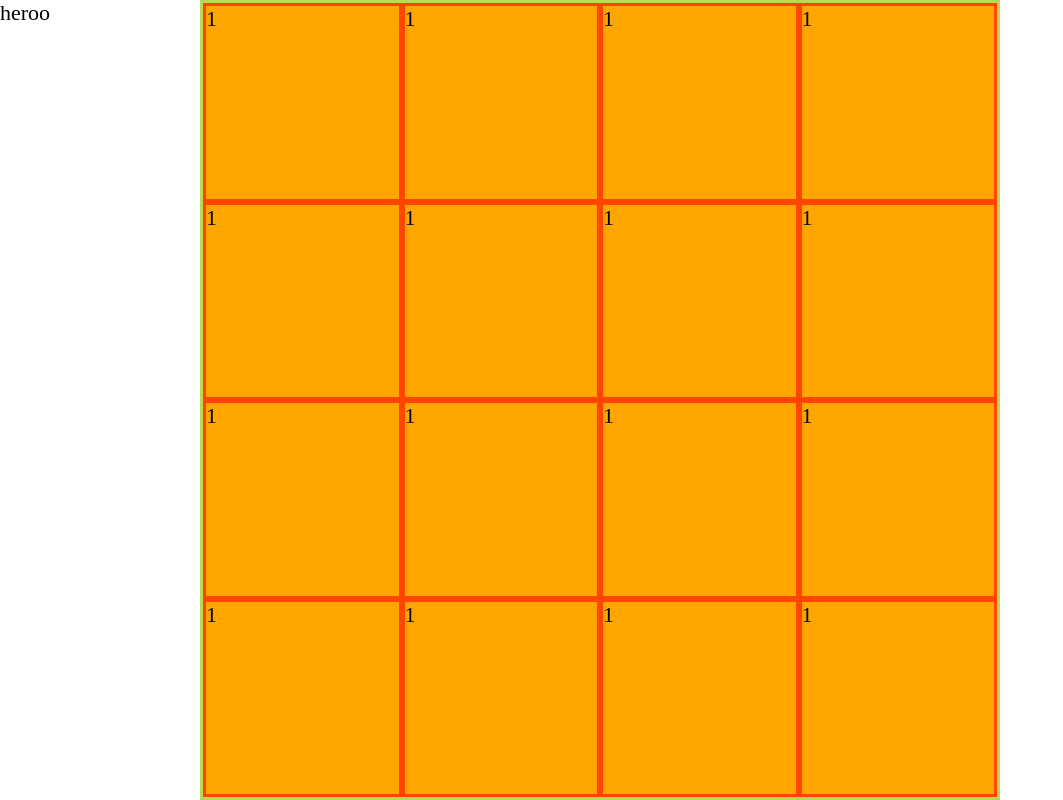
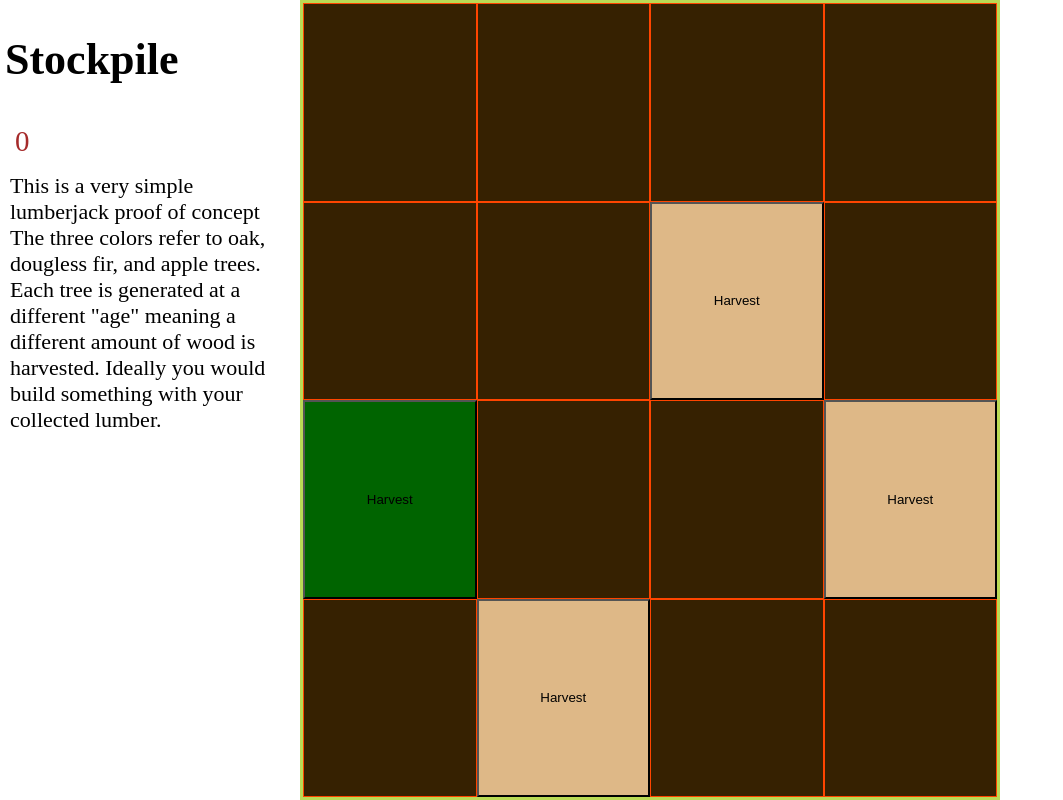
Before and after one commit to Ave700/First-website, a PHP site: page /tree-fellin/tree-fellin.html in a window 1280 px wide. Shown: the whole page, without its empty margins (0-1063 px from the left). Run offline with PHP 8.4, Linux system fonts and the light colour scheme.

Commit message:
Lumberjack addition

```diff
--- a/index.html
+++ b/index.html
@@ -57,6 +57,7 @@
           <li><a href="flex/flex-box.html"> Assignment 5</a></li>
           <li><a href="feed/feed.html">Assignment 7</a></li>
           <li><a href="jsexplore/sneakers.html">Assignment 7 .js exploration</a></li>
+          <li><a href="tree-fellin/tree-fellin.html">Assignment 9 Lumberjack POC</a></li>
 
 
         </ul>
--- a/scripts/tree-fellin.js
+++ b/scripts/tree-fellin.js
@@ -1,27 +1,106 @@
+let stockpile = 0;
+let treebank = [0,0,0,0,0,0,0,0,0,0,0,0,0,0,0,0];
+
+
 class Tree {
-    constructor(type, age, location) {
-        this.type = type;
+    constructor(id,age) {
+        this.id = id;
         this.age = age;
-        this.location = location;
-        var chopped = 0;
+        this.cssClass = "hold";
+
     }
 
     cut() {
-        this.chopped = 1;
+        document.getElementById(this.id).classList.remove(this.cssClass);
+        document.getElementById(this.id).innerHTML = "";
+        document.getElementById(this.id).classList.add('fertile');
+        stockpile = stockpile + this.wood;
+        document.getElementById("stock").innerHTML = stockpile;
+        treebank[(this.id)-1] = 0;
+        console.log(stockpile);
+    };
+
+    grow() {
+        console.log(this.id);
+        treebank[this.id] = 1;
+        document.getElementById(this.id).classList.remove('fertile');
+        document.getElementById(this.id).classList.add(this.cssClass);
+        document.getElementById(this.id).innerHTML = "<button onclick=\"tree"+this.id+".cut()\">Harvest</button>";
+    };
+
+}
+
+
+class Dougless extends Tree{
+    constructor(id,age){
+        super(id, age);
+        //added
+        this.wood = (age*20);
+        this.cssClass = 'dougless';
     }
 }
+class Apple extends Tree{
+    constructor(id,age){
+        super(id, age);
+        this.cssClass = 'apple';
+        this.wood = (age*10);
+    }
+}
+class Oak extends Tree{
+    constructor(id,age){
+        super(id, age);
+        this.cssClass = 'oak';
+        this.wood = (age*50);
+     }
+}
 
-var treeTypes = ['Dougless', 'Apple', 'Cherry'];
-var treeAges = [1,2,3];
-var treeLocations = [[1,1],[1,2],[1,3],[1,4],
-                    [2,1],[2,2],[2,3],[2,4],
-                    [3,1],[3,2],[3,3],[3,4],
-                    [4,1],[4,2],[4,3],[4,4]]
+//I had dreams of random/dynamic processes. Time stopped my and its all hard coded.
+let tree1 = new Oak(1,10);
+let tree2 = new Dougless(2,3);
+let tree3 = new Apple(3,12);
+let tree4 = new Apple(4,5);
+let tree5 = new Dougless(5,14);
+let tree6 = new Oak(6,5);
+let tree7 = new Oak(7,11);
+let tree8 = new Apple(8,50);
+let tree9 = new Dougless(9,10);
+let tree10 = new Dougless(10, 8);
+let tree11 = new Oak(11,10);
+let tree12 = new Oak(12,4);
+let tree13 = new Apple(13,11);
+let tree14 = new Oak(14,10);
+let tree15 = new Dougless(15,37);
+let tree16 = new Oak(16,20);
 
-function grow() {
-    let tree = new Tree();
-    tree.type = treeTypes[0];
-    tree.age = treeAges[0];
-    tree.location = [0];
+var trees = [tree1,tree2,tree3,tree4,tree5,tree6,tree7,tree8, tree9, tree10, tree11, tree12, tree13, tree14, tree15, tree16];
+
+
+
+function robustGrowth(jumpman){
+
+    if (treebank[jumpman] == 0) {
+        trees[jumpman].grow();
+        treebank[jumpman]=1;
+        // jumpman = ((Math.floor(Math.random()*16)));
+        // robustGrowth(jumpman);
+    }
+
+
+};
+
+window.onload = function(){
+
+
+
+        setInterval(function(){
+            robustGrowth(((Math.floor(Math.random()*16))))
+        },1000);
+
+
+
+
+
 
 }
+
+// document.getElementsByClassName("occupied").onclick = cut(this.id);
--- a/styles/tree-fellin.css
+++ b/styles/tree-fellin.css
@@ -7,22 +7,53 @@ body{margin: 0 auto;}
 
 .game{
     display:grid;
-    grid-template-columns: 20% 80%;
+    grid-template-columns: 30% 70%;
     height: 100vh;
     max-width: 1000px;
 }
 .board{
     display: grid;
     width: 100%;
-    height: 80vw;
+    height: 70vw;
     max-height: 800px;
     border: solid #bada55;
     grid-template-columns: 25% 25% 25% 25%;
     grid-template-rows: 25% 25% 25% 25%;
 }
-.chunk{
-    background-color: orange;
-    border: solid orangered;
-    /* width: 100%;
-    height: 100%; */
+.fertile{
+    background-color: rgb(54, 33, 1);
+    border: solid 1px orangered;
+
 }
+span{
+    display: grid;
+    /* align-content: center; */
+
+}
+button{
+    height: 100%;
+    width: 100%;
+    background-color: rgba(240, 248, 255, 0);
+}
+
+.dougless{
+    background-color: darkgreen;
+}
+.apple{
+    background-color: lightpink;
+}
+.oak{
+    background-color: burlywood;
+}
+.explanation{
+    margin: 0 auto;
+    padding: 5px;
+}
+.sidebar{
+    padding:5px;
+}
+#stock{
+    padding: 10px;
+    font-size: 29px;
+    color: brown;
+}
--- a/tree-fellin/tree-fellin.html
+++ b/tree-fellin/tree-fellin.html
@@ -14,25 +14,35 @@
     <body>
         <div class="game">
             <div class="sidebar">
-                heroo
+                <h1>Stockpile</h1>
+                <div id="stock">0</div>
+                <div class="explanation">
+
+                    This is a very simple lumberjack proof of concept
+                    The three colors refer to oak, dougless fir, and apple trees.
+                    Each tree is generated at a different "age" meaning a different
+                    amount of wood is harvested.
+                    Ideally you would build something with your collected lumber.
+
+                </div>
             </div>
             <div class="board">
-                <span class="chunk">1</span>
-                <span class="chunk">1</span>
-                <span class="chunk">1</span>
-                <span class="chunk">1</span>
-                <span class="chunk">1</span>
-                <span class="chunk">1</span>
-                <span class="chunk">1</span>
-                <span class="chunk">1</span>
-                <span class="chunk">1</span>
-                <span class="chunk">1</span>
-                <span class="chunk">1</span>
-                <span class="chunk">1</span>
-                <span class="chunk">1</span>
-                <span class="chunk">1</span>
-                <span class="chunk">1</span>
-                <span class="chunk">1</span>
+                <span id="1" class="fertile"></span>
+                <span id="2" class="fertile"></span>
+                <span id="3" class="fertile"></span>
+                <span id="4" class="fertile"></span>
+                <span id="5" class="fertile"></span>
+                <span id="6" class="fertile"></span>
+                <span id="7" class="fertile"></span>
+                <span id="8" class="fertile"></span>
+                <span id="9" class="fertile"></span>
+                <span id="10" class="fertile"></span>
+                <span id="11" class="fertile"></span>
+                <span id="12" class="fertile"></span>
+                <span id="13" class="fertile"></span>
+                <span id="14" class="fertile"></span>
+                <span id="15" class="fertile"></span>
+                <span id="16" class="fertile"></span>
             </div>
         </div>
     </body>
```
